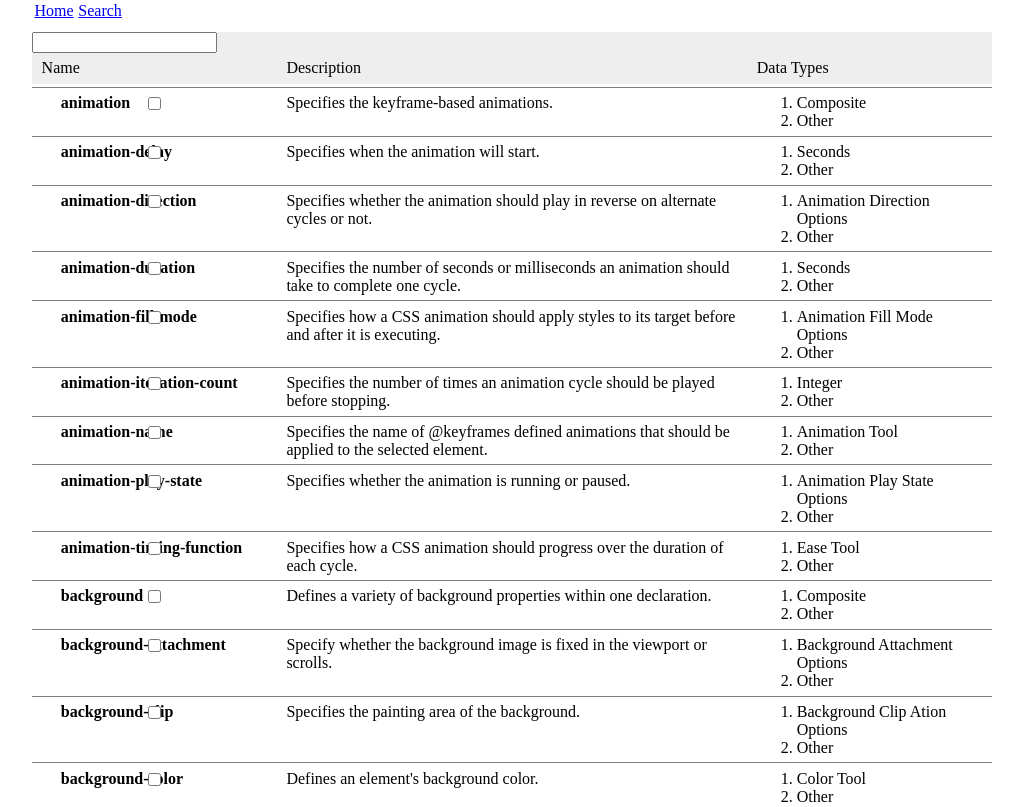
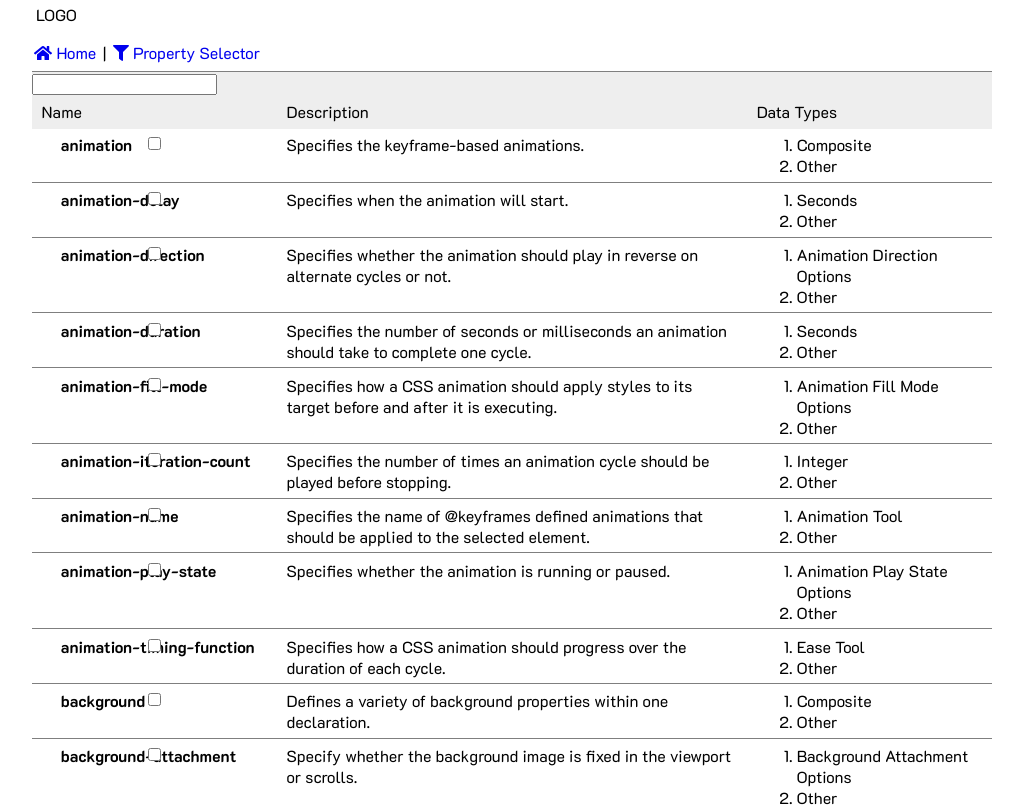
Before and after one commit to DanielPatrickKoenig/css-helper, a Vue app: page /search in a window 1280 px wide. Shown: the top 807 px of the page, without its empty margins (128-1151 px from the left). Built offline with nearby package versions, Linux system fonts and the light colour scheme.

Commit message:
styling round 2

```diff
--- a/src/App.vue
+++ b/src/App.vue
@@ -1,10 +1,12 @@
 <template>
   <div id="app" class="main-container" v-if="ready">
+    <div class="app-logo">
+      <div>LOGO</div>
+    </div>
     <nav :class="menuOpen ? 'full-width-content full-width-content-open' : 'full-width-content'">
       <button :class="menuOpen ? 'hamberger-menu hamberger-menu-open' : 'hamberger-menu'"><font-awesome-icon icon="bars" v-on:click="menuOpen = !menuOpen" /></button>
       <div :class="menuOpen ? 'main-nav main-nav-open' : 'main-nav'">
-        <router-link to="/">Home</router-link>
-        <router-link to="/search">Search</router-link>
+        <router-link to="/"><font-awesome-icon icon="home" /> Home</router-link> <span>|</span> <router-link to="/search"><font-awesome-icon icon="filter" /> Property Selector</router-link>
       </div>
     </nav>
     <router-view class="main-content"></router-view>
@@ -48,6 +50,31 @@ export default {
 <style lang="scss">
 @import './scss/variables.scss';
 @import './scss/mixins.scss';
+body{
+  font-family:$body-font;
+  .main-preview{
+    font-family: initial;
+    *{
+      font-family: initial;
+    }
+  }
+}
+div.main-container{
+  > div.app-logo{
+    height: 1.8em;
+    background-color: #ffffff;
+    position: fixed;
+    top: 0;
+    max-width: 100%;
+    width: 30%;
+    z-index: 100;
+    right: 0px;
+    > div{
+      float:right;
+      padding:4px;
+    }
+  }
+}
 div.main-container,
 .full-width-content{
   margin: 0 auto;
@@ -55,6 +82,7 @@ div.main-container,
   max-width: 100%;
 }
 nav.full-width-content{
+  box-shadow: 0 -1px 0 rgba(0,0,0,.5) inset;
   position:fixed;
   top:0;
   background-color: $menu-bg;
@@ -77,10 +105,17 @@ nav.full-width-content{
     > a{
       display:block;
       padding: .5em .3em;
+      text-decoration: none;
+    }
+    > span{
+      display: none;
     }
   }
   > div.main-nav{
     display:none;
+    > span{
+      display: none;
+    }
   }
   > div.main-nav-open{
     display:inline-block;
@@ -127,11 +162,13 @@ nav.full-width-content-open + div.main-content{
 
 }
 .main-mode-selector{
-  margin-top: -51px !important;
-  position: fixed;
+  // margin: -61px auto 22px auto !important;
+  // margin-top: -51px !important;
+  // position: fixed;
   z-index: 10;
-  left:50%;
-  transform:translate(-50%,0);
+  margin-bottom:10px !important;
+  // left:50%;
+  // transform:translate(-50%,0);
 }
 .m-hidden-content{
   display:none !important;
@@ -176,7 +213,7 @@ div.property-editor-ui{
     > li{
       display:flex;
       flex-direction: row;
-      padding:8px 0;
+      padding:8px;
       margin:0;
       > label{
         flex-grow: 1;
@@ -253,7 +290,7 @@ textarea.style-content{
 }
 @include min(850px){
   div.property-editor-ui{
-    margin:0;
+    margin:0 10px;
     display:block !important;
   }
   div.main-preview{
@@ -276,11 +313,11 @@ textarea.style-content{
     display:none !important;
   }
   .main-content{
-    margin-top:5.5em;
+    margin-top:8em;
   }
   nav.full-width-content{
     position:fixed;
-    top:0;
+    top:2.5em;
     background-color: $menu-bg;
     height: 2em;
     z-index:10;
@@ -296,6 +333,30 @@ textarea.style-content{
         display:inline-block;
         padding: .1em .15em;
       }
+      > span{
+        display: initial;
+      }
+    }
+  }
+  .main-mode-selector{
+    margin-top: -51px !important;
+    position: fixed;
+    z-index: 10;
+    left:50%;
+    transform:translate(-50%,0);
+  }
+  div.main-container{
+    > div.app-logo{
+      height: 3em;
+      background-color: #ffffff;
+      position: fixed;
+      top: 0;
+      width: 60em;
+      right: auto;
+      z-index: 10;
+      > div{
+        float:left;
+      }
     }
   }
 }
--- a/src/components/PropertyEditor.vue
+++ b/src/components/PropertyEditor.vue
@@ -48,6 +48,7 @@ export default {
         onPropertyTypeSelected: function (pt, n) {
             this.$emit('data-type-selected', {pt: pt, index: this.index, name: this.name, sindex: this.sindex});
             this.$data.selectionIndex = n;
+            this.$data.showTypeMenu = false;
         },
         expandChange: function () {
             this.$emit('editor-expantion-change', this.$data.expand);
--- a/src/components/PropertyTable.vue
+++ b/src/components/PropertyTable.vue
@@ -179,7 +179,7 @@ div.content-row.header-row{
     div.property-table-component{
         > div.header-container{
             display:block;
-            top:2em;
+            top:4.5em;
 
         }
     }
--- a/src/main.js
+++ b/src/main.js
@@ -7,7 +7,7 @@ import VueRouter from 'vue-router';
 import store from './store'
 
 import { library } from '@fortawesome/fontawesome-svg-core';
-import { faPlus, faCog, faInfo, faTimes, faCaretDown, faCaretUp, faBars, faCode, faSort, faChevronUp, faChevronDown, faSitemap, faSlidersH, faEye, faWrench, faImage } from '@fortawesome/free-solid-svg-icons';
+import { faPlus, faCog, faInfo, faTimes, faCaretDown, faCaretUp, faBars, faCode, faSort, faChevronUp, faChevronDown, faSitemap, faSlidersH, faEye, faWrench, faImage, faHome, faFilter } from '@fortawesome/free-solid-svg-icons';
 import { FontAwesomeIcon } from '@fortawesome/vue-fontawesome';
 
 Vue.use(VueRouter);
@@ -37,6 +37,8 @@ library.add(faSlidersH);
 library.add(faEye);
 library.add(faWrench);
 library.add(faImage);
+library.add(faHome);
+library.add(faFilter);
 
 Vue.component('font-awesome-icon', FontAwesomeIcon);
 
--- a/src/scss/variables.scss
+++ b/src/scss/variables.scss
@@ -1,3 +1,6 @@
+@import url('https://fonts.googleapis.com/css2?family=K2D:wght@400;700&display=swap');
+
+$body-font: K2D, sans-serif;
 $menu-bg: #ffffff;
 $sub-menu-bg: #eeeeee;
 $modal-bg: #dddddd;
```
